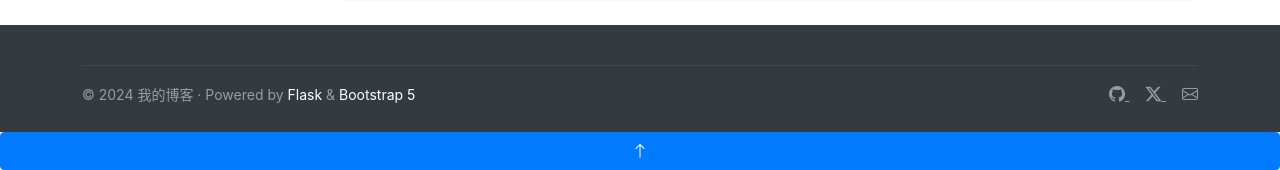
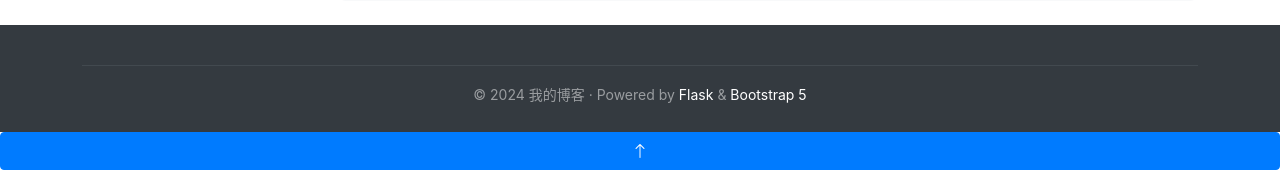
Before and after one commit to Hustaryaaee/flask_blog, a Flask app: page /ai/ in a window 1280 px wide. Shown: the part 820-990 px from the top of the page. Run offline with Flask 3, Linux system fonts and the light colour scheme; a user stored in the database is signed in; some libraries are stand-ins or nearby versions.

```diff
--- a/templates/base.html
+++ b/templates/base.html
@@ -176,25 +176,12 @@
     <footer class="footer mt-auto py-4 bg-dark text-white-50">
         <div class="container">
             <hr class="border-secondary">
-            <div class="row align-items-center">
-                <div class="col-md-6 text-center text-md-start mb-2 mb-md-0">
-                    <small>
-                        &copy; {{ now_year if now_year else 2024 }} 我的博客 &middot;
-                        Powered by <span class="text-white">Flask</span> &
-                        <span class="text-white">Bootstrap 5</span>
-                    </small>
-                </div>
-                <div class="col-md-6 text-center text-md-end">
-                    <a href="#" class="text-white-50 me-3" aria-label="GitHub">
-                        <i class="bi bi-github"></i>
-                    </a>
-                    <a href="#" class="text-white-50 me-3" aria-label="Twitter">
-                        <i class="bi bi-twitter-x"></i>
-                    </a>
-                    <a href="#" class="text-white-50" aria-label="邮箱">
-                        <i class="bi bi-envelope"></i>
-                    </a>
-                </div>
+            <div class="text-center">
+                <small>
+                    &copy; {{ now_year if now_year else 2024 }} 我的博客 &middot;
+                    Powered by <span class="text-white">Flask</span> &
+                    <span class="text-white">Bootstrap 5</span>
+                </small>
             </div>
         </div>
     </footer>
```
